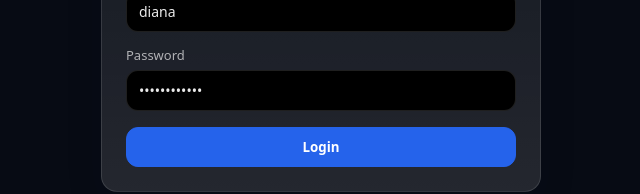
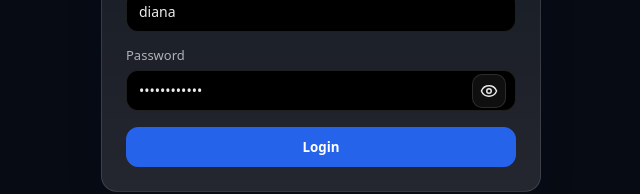
Before and after one commit to shannenlolol/SG_Election_App_SL, a React (Vite) app in the folder frontend/: page /login in a window 1280 px wide. Shown: the part 357-551 px from the top of the page, without its empty margins (319-959 px from the left). Built offline with nearby package versions, Linux system fonts and the light colour scheme; no server answers.

Commit message:
Add lucide-react for password visibility toggle; refactor LoginPage for improved error handling and UI enhancements, shifted nav links

```diff
--- a/frontend/package.json
+++ b/frontend/package.json
@@ -11,6 +11,7 @@
   },
   "dependencies": {
     "leaflet": "^1.9.4",
+    "lucide-react": "^0.563.0",
     "papaparse": "^5.5.3",
     "react": "^19.2.0",
     "react-dom": "^19.2.0",
--- a/frontend/src/components/NavBar.jsx
+++ b/frontend/src/components/NavBar.jsx
@@ -53,8 +53,12 @@ export default function NavBar() {
           </div>
 
           <nav className="topbar-nav">
-            <NavLink to="/map" end className={navClass}>Map</NavLink>
-            <NavLink to="/dashboard" end className={navClass}>Dashboard</NavLink>
+            <NavLink to="/dashboard" end className={navClass}>
+              Dashboard
+            </NavLink>
+            <NavLink to="/map" end className={navClass}>
+              Map
+            </NavLink>
           </nav>
         </div>
 
--- a/frontend/src/index.css
+++ b/frontend/src/index.css
@@ -263,6 +263,7 @@ a:hover {
 
 .topbar-nav {
   position: relative;
+  margin-left: 260px;
 }
 
 /* Active tab */
@@ -682,3 +683,39 @@ select.input {
   font-size: 13px;
   line-height: 1.35;
 }
+.pw-wrap {
+  position: relative;
+}
+
+.pw-input {
+  padding-right: 46px;
+}
+
+.pw-toggle {
+  position: absolute;
+  top: 50%;
+  right: 10px;
+  transform: translateY(-50%);
+
+  width: 34px;
+  height: 34px;
+
+  border-radius: 10px;
+  border: 1px solid rgba(255,255,255,0.12);
+  background: rgba(255,255,255,0.06);
+  color: rgba(255,255,255,0.9);
+
+  cursor: pointer;
+  display: inline-flex;
+  align-items: center;
+  justify-content: center;
+}
+
+.pw-toggle:hover {
+  background: rgba(255,255,255,0.10);
+}
+
+.pw-toggle:focus-visible {
+  outline: 2px solid rgba(33,212,253,0.55);
+  outline-offset: 2px;
+}
--- a/frontend/src/pages/LoginPage.jsx
+++ b/frontend/src/pages/LoginPage.jsx
@@ -1,63 +1,25 @@
-// src/pages/LoginPage.jsx
 import React from "react";
-import { useNavigate, useLocation } from "react-router-dom";
+import { useNavigate } from "react-router-dom";
 import { apiPost, apiGet } from "../api.js";
 import { useAuth } from "../auth/AuthContext.jsx";
-
-function parseApiError(err) {
-  const raw = String(err && err.message ? err.message : err || "").trim();
-
-  let message = raw;
-  try {
-    const obj = JSON.parse(raw);
-    if (obj && typeof obj === "object") {
-      if (typeof obj.message === "string") {
-        message = obj.message;
-      } else if (typeof obj.error === "string") {
-        message = obj.error;
-      }
-    }
-  } catch (_e) {
-    // keep raw
-  }
-
-  const lower = String(message || "").toLowerCase();
-
-  if (lower.includes("invalid credentials")) {
-    return "Your username or password is incorrect. Please try again.";
-  }
-
-  if (lower.includes("not authenticated") || lower.includes("unauthorized")) {
-    return "You are not signed in. Please sign in again.";
-  }
-
-  if (!message) {
-    return "Request failed. Please try again.";
-  }
-
-  return message;
-}
+import { Eye, EyeOff } from "lucide-react";
 
 export default function LoginPage() {
   const navigate = useNavigate();
-  const location = useLocation();
-  const { user, setUser, loading } = useAuth();
+  const { user, setUser } = useAuth();
 
   const [username, setUsername] = React.useState("diana");
   const [password, setPassword] = React.useState("Password123!");
+  const [showPassword, setShowPassword] = React.useState(false);
+
   const [errorText, setErrorText] = React.useState("");
   const [submitting, setSubmitting] = React.useState(false);
 
-  const redirectTo = React.useMemo(() => {
-    const from = location.state && location.state.from;
-    return from || "/map";
-  }, [location.state]);
-
   React.useEffect(() => {
-    if (!loading && user) {
-      navigate(redirectTo, { replace: true });
+    if (user) {
+      navigate("/map");
     }
-  }, [user, loading, navigate, redirectTo]);
+  }, [user, navigate]);
 
   async function onSubmit(e) {
     e.preventDefault();
@@ -68,9 +30,9 @@ export default function LoginPage() {
       await apiPost("/api/auth/login", { username, password });
       const me = await apiGet("/api/auth/me");
       setUser(me.user);
-      navigate(redirectTo, { replace: true });
+      navigate("/map");
     } catch (err) {
-      setErrorText(parseApiError(err));
+      setErrorText(String(err && err.message ? err.message : "Request failed."));
     } finally {
       setSubmitting(false);
     }
@@ -99,22 +61,35 @@ export default function LoginPage() {
 
           <div className="field">
             <label className="label" htmlFor="password">Password</label>
+
+            <div className="pw-wrap">
               <input
                 id="password"
-              className="input"
+                className="input pw-input"
                 value={password}
                 onChange={(e) => setPassword(e.target.value)}
-              type="password"
+                type={showPassword ? "text" : "password"}
                 autoComplete="current-password"
               />
+
+              <button
+                type="button"
+                className="pw-toggle"
+                onClick={() => setShowPassword((prev) => !prev)}
+                aria-label={showPassword ? "Hide password" : "Show password"}
+                aria-pressed={showPassword}
+              >
+                {showPassword ? <EyeOff size={18} /> : <Eye size={18} />}
+              </button>
+            </div>
           </div>
 
           <button className="button" type="submit" disabled={submitting}>
             {submitting ? "Signing in..." : "Login"}
           </button>
+        </form>
 
-          {errorText ? <div className="login-error">{errorText}</div> : null}
-        </form>
+        {errorText ? <div className="error">{errorText}</div> : null}
       </div>
     </div>
   );
```
Also changed, not shown: 1 other file (tests, documents, lock files or other folders). Lines whose indentation alone changed are shown as unchanged.
